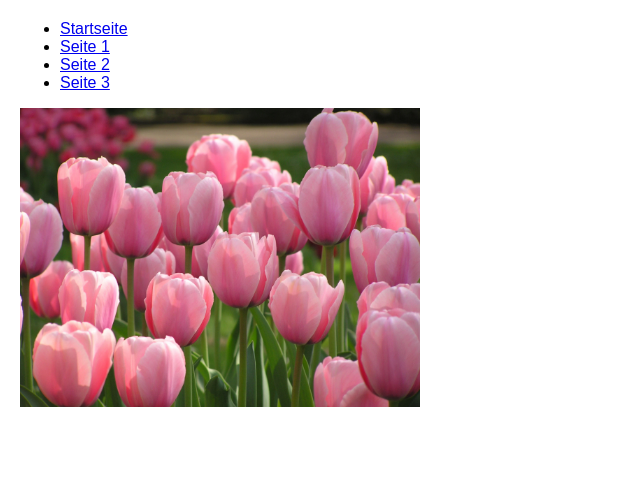
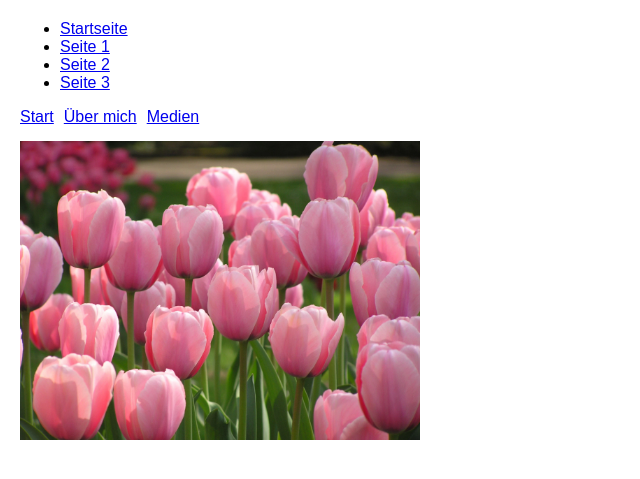
Before and after one commit to andreastelzmueller-coder/jekyll-test, a Jekyll site: the page built from page3.html, in a window 1280 px wide. Shown: the top 479 px of the page, without its empty margins (0-640 px from the left). Built offline with Jekyll 4.4.1, drawn with Linux system fonts in a browser that asks for light colours.

Commit message:
Update default.html

```diff
--- a/_layouts/default.html
+++ b/_layouts/default.html
@@ -2,6 +2,11 @@
 layout: base
 ---
 {% include nav.html %}
+<nav class="row" style="margin-bottom: 15px;">
+  <a href="{{ "/" | relative_url }}">Start</a>
+  <a href="{{ "/about" | relative_url }}">Über mich</a>
+  <a href="{{ "/media" | relative_url }}">Medien</a>
+</nav>
 <main>
   {{content}}
 </main>
```
